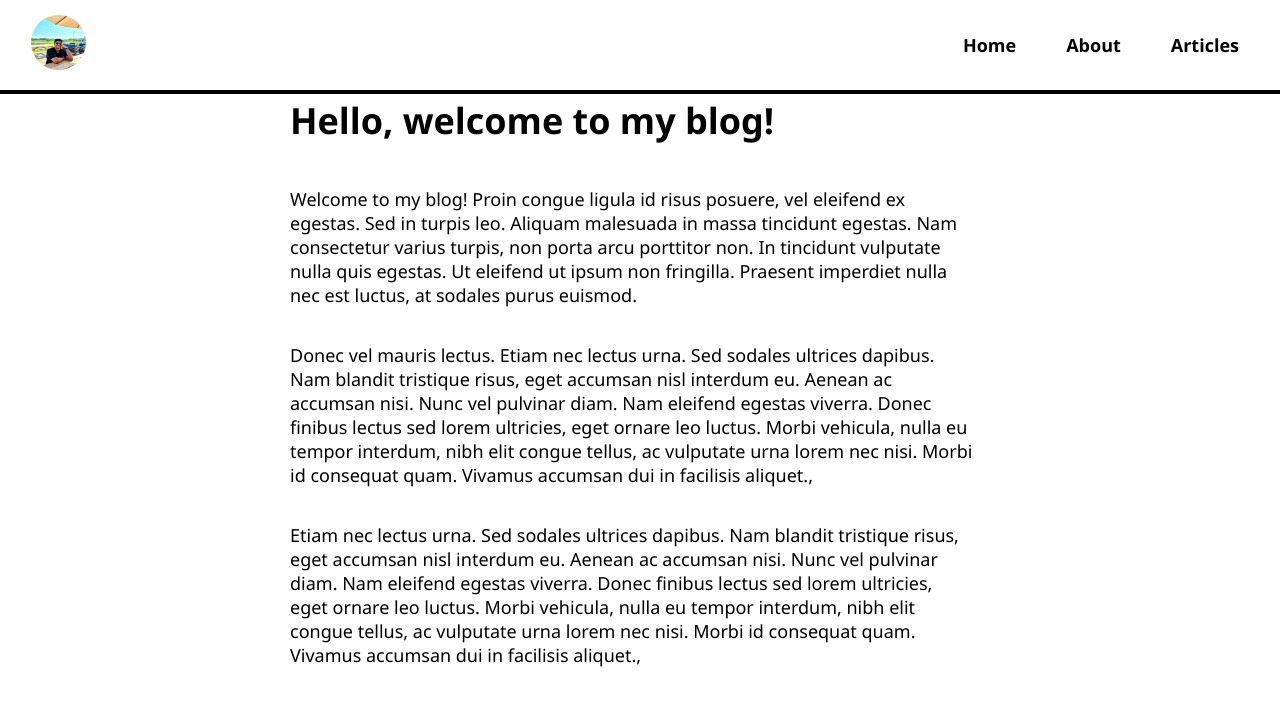
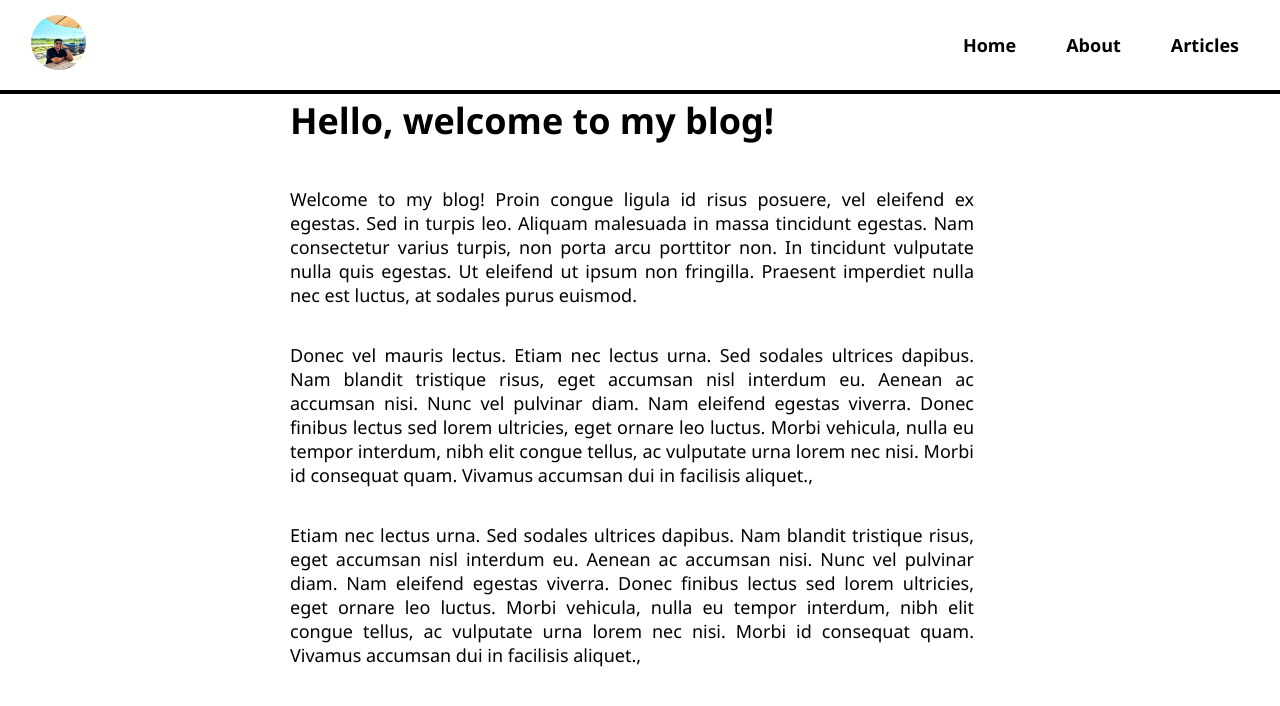
Before and after one commit to RajVenkat20/blog-app, a React (Create React App) app: page / in a window 1280 px wide. Shown: the top 706 px of the page. Built offline with nearby package versions, Linux system fonts and the light colour scheme.

Commit message:
Modified App.css

```diff
--- a/src/App.css
+++ b/src/App.css
@@ -42,7 +42,11 @@ nav {
   width: 55px;
   height: 55px;
   border-radius: 50%;
+  transition: transform 0.3s ease;
+}
 
+.nav-img:hover {
+  transform: scale(1.4);
 }
 
 nav ul {
@@ -61,10 +65,10 @@ nav a {
   color: black;
   font-weight: bold;
   padding: 15px;
-  transition: background-color 0.75s ease;
+  transition: background-color 1.0s ease;
 }
 
-nav a:hover {
+.nav-right a:hover {
   background: black;
   color: white;
 }
@@ -130,3 +134,7 @@ input, textarea {
   display: flex;
   align-items: center;
 }
+
+.justified-text {
+  text-align: justify;
+}
--- a/src/pages/About.js
+++ b/src/pages/About.js
@@ -2,16 +2,16 @@
 const About = () => (
     <>
     <h1>About Me</h1>
-    <p>
+    <p class="justified-text">
         Welcome to my blog! I'm Raj Venkat Reddy Mavuram and I'm a Computer Science graduate student at Purdue University - West Lafayette. My journey in software development began with a solid foundation in various programming languages and technologies, and I have since developed a passion for building robust, scalable solutions.
     </p>
-    <p>
+    <p class="justified-text">
         Before starting my master’s program, I worked as a Software Engineer at Oracle India, where I was part of the team responsible for developing Oracle’s leading hospitality product, OPERA Cloud. During my time there, I contributed to various front-end and back-end projects, led UI development workflows, and improved the performance of critical APIs. One of the highlights of my career was working on a loyalty-based subscription service, which significantly boosted customer engagement.
     </p>
-    <p>
+    <p class="justified-text">
         At Purdue, I have expanded my skills by taking courses in Machine Learning, Information Security, AI, and Database Systems, and by working as a Web Developer for the School of Languages and Cultures. I’ve also engaged in several personal projects, including developing a Voice ChatGPT app and a stock price prediction model using Machine Learning techniques.
     </p>
-    <p>
+    <p class="justified-text">
         I am passionate about creating innovative solutions and learning the latest advancements in AI and software engineering. In my spare time, I enjoy working on side projects that push my limits, such as developing AI-driven applications and exploring new frameworks.
     </p>
     </>
--- a/src/pages/Home.js
+++ b/src/pages/Home.js
@@ -2,7 +2,7 @@
 const Home = () => (
     <>
     <h1>Hello, welcome to my blog!</h1>
-    <p>
+    <p class="justified-text">
         Welcome to my blog! Proin congue
         ligula id risus posuere, vel eleifend ex egestas. Sed in turpis leo.
         Aliquam malesuada in massa tincidunt egestas. Nam consectetur varius turpis,
@@ -10,7 +10,7 @@ const Home = () => (
         eleifend ut ipsum non fringilla. Praesent imperdiet nulla nec est luctus, at
         sodales purus euismod.
     </p>
-    <p>
+    <p class="justified-text">
         Donec vel mauris lectus. Etiam nec lectus urna. Sed sodales ultrices dapibus.
         Nam blandit tristique risus, eget accumsan nisl interdum eu. Aenean ac accumsan
         nisi. Nunc vel pulvinar diam. Nam eleifend egestas viverra. Donec finibus lectus
@@ -18,7 +18,7 @@ const Home = () => (
         interdum, nibh elit congue tellus, ac vulputate urna lorem nec nisi. Morbi id
         consequat quam. Vivamus accumsan dui in facilisis aliquet.,
     </p>
-    <p>
+    <p class="justified-text">
         Etiam nec lectus urna. Sed sodales ultrices dapibus.
         Nam blandit tristique risus, eget accumsan nisl interdum eu. Aenean ac accumsan
         nisi. Nunc vel pulvinar diam. Nam eleifend egestas viverra. Donec finibus lectus
```
